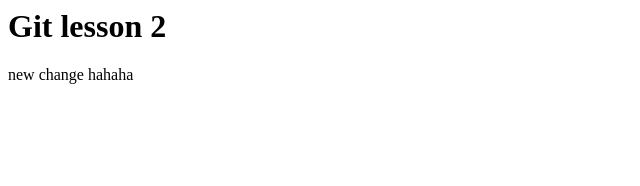
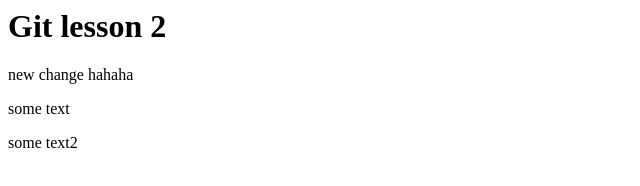
Before and after one commit to vasyafoxm/site, a plain HTML site: page index.html in a window 1280 px wide. Shown: the whole page, without its empty margins (0-640 px from the left). Drawn offline with Linux system fonts and the light colour scheme.

Commit message:
second commit

```diff
--- a/index.html
+++ b/index.html
@@ -6,5 +6,7 @@
 	<body>
 		<h1>Git lesson 2</h1>
 		<p>new change hahaha</p>
+		<p>some text</p>
+		<p>some text2</p>
 	</body>
 </html>
```
